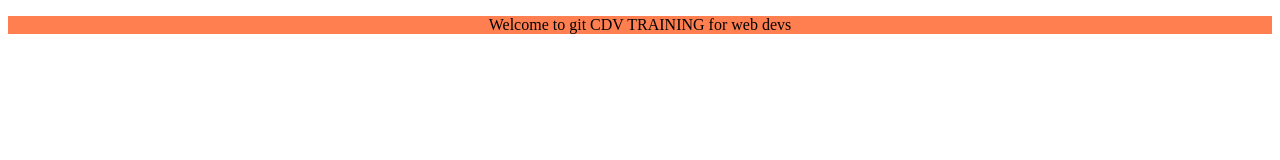
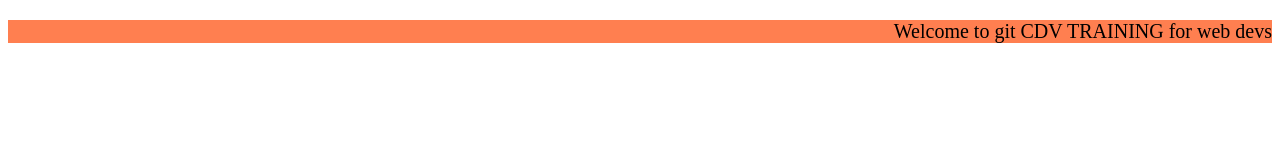
Before and after one commit to frontendpodyplomowe/web1_17marca, a plain HTML site: page index.html in a window 1280 px wide. Drawn offline with Linux system fonts and the light colour scheme.

Commit message:
Added text allign and new font size

```diff
--- a/style.css
+++ b/style.css
@@ -1,4 +1,5 @@
 p {
     background-color: coral;
-    text-align: center;
+    text-align: right;
+    font-size: 20px;
 }
```
